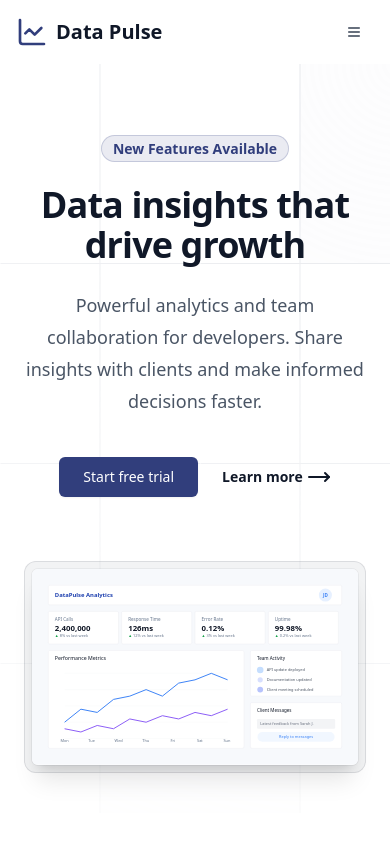
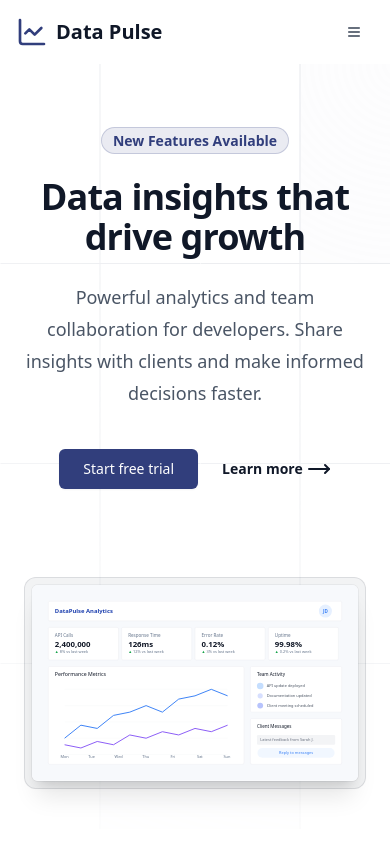
Before and after one commit to monicarevuru/data-pulse, a React (Vite) app: page / in a window 390 px wide. Shown: the top 844 px of the page. Built offline with nearby package versions, Linux system fonts and the light colour scheme.

Commit message:
hero changes

```diff
--- a/src/features/home/components/Hero.tsx
+++ b/src/features/home/components/Hero.tsx
@@ -61,7 +61,7 @@ const Hero = () => {
 
       <div className="mx-auto max-w-7xl px-6 lg:px-8">
         <motion.div
-          className="mx-auto max-w-2xl text-center pt-8 pb-12 sm:pt-4 sm:pb-24"
+          className="mx-auto max-w-2xl text-center pt-6 pb-12 sm:pt-2 sm:pb-20"
           variants={containerVariants}
           initial="hidden"
           animate={controls}>
@@ -96,7 +96,7 @@ const Hero = () => {
         </motion.div>
 
         <motion.div
-          className="mt-4 flow-root lg:mx-4"
+          className="mt-10 flow-root lg:mx-4"
           variants={dashboardVariants}
           initial="hidden"
           animate={controls}
```
